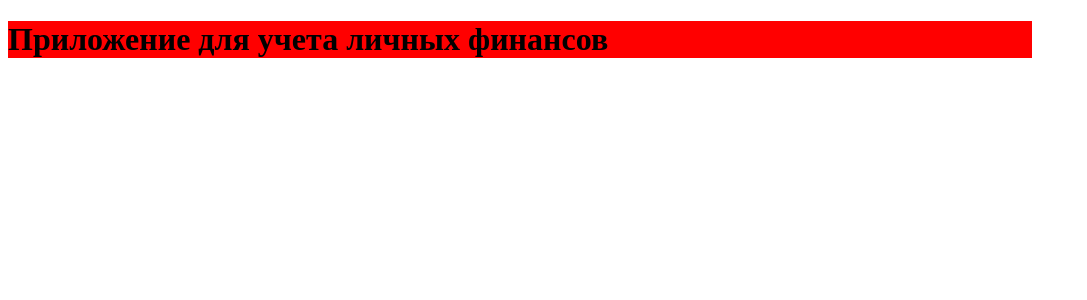
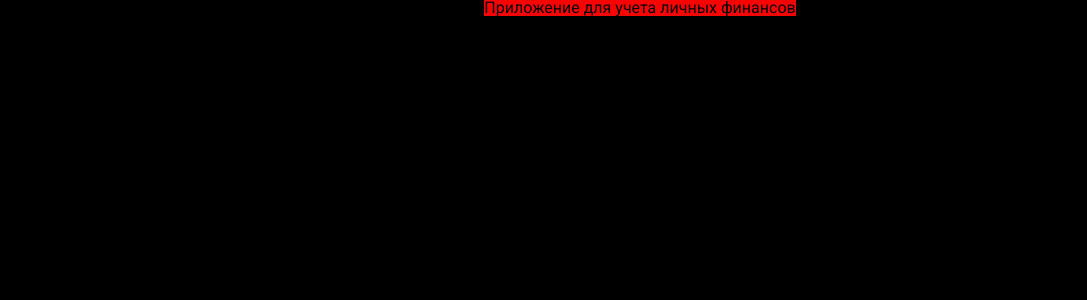
Before and after one commit to segizdev/salym, a Next.js app: page / in a window 1280 px wide. Shown: the top 300 px of the page, without its empty margins (0-1087 px from the left). Built offline with nearby package versions, Linux system fonts and the light colour scheme.

Commit message:
Setup basic styles

```diff
--- /dev/null
+++ b/src/UI/Logo/index.tsx
@@ -0,0 +1,3 @@
+export const Logo = () => {
+  <div>Salym</div>;
+};
--- a/src/app/globals.css
+++ /dev/null
@@ -1,107 +0,0 @@
-:root {
-  --max-width: 1100px;
-  --border-radius: 12px;
-  --font-mono: ui-monospace, Menlo, Monaco, 'Cascadia Mono', 'Segoe UI Mono',
-    'Roboto Mono', 'Oxygen Mono', 'Ubuntu Monospace', 'Source Code Pro',
-    'Fira Mono', 'Droid Sans Mono', 'Courier New', monospace;
-
-  --foreground-rgb: 0, 0, 0;
-  --background-start-rgb: 214, 219, 220;
-  --background-end-rgb: 255, 255, 255;
-
-  --primary-glow: conic-gradient(
-    from 180deg at 50% 50%,
-    #16abff33 0deg,
-    #0885ff33 55deg,
-    #54d6ff33 120deg,
-    #0071ff33 160deg,
-    transparent 360deg
-  );
-  --secondary-glow: radial-gradient(
-    rgba(255, 255, 255, 1),
-    rgba(255, 255, 255, 0)
-  );
-
-  --tile-start-rgb: 239, 245, 249;
-  --tile-end-rgb: 228, 232, 233;
-  --tile-border: conic-gradient(
-    #00000080,
-    #00000040,
-    #00000030,
-    #00000020,
-    #00000010,
-    #00000010,
-    #00000080
-  );
-
-  --callout-rgb: 238, 240, 241;
-  --callout-border-rgb: 172, 175, 176;
-  --card-rgb: 180, 185, 188;
-  --card-border-rgb: 131, 134, 135;
-}
-
-@media (prefers-color-scheme: dark) {
-  :root {
-    --foreground-rgb: 255, 255, 255;
-    --background-start-rgb: 0, 0, 0;
-    --background-end-rgb: 0, 0, 0;
-
-    --primary-glow: radial-gradient(rgba(1, 65, 255, 0.4), rgba(1, 65, 255, 0));
-    --secondary-glow: linear-gradient(
-      to bottom right,
-      rgba(1, 65, 255, 0),
-      rgba(1, 65, 255, 0),
-      rgba(1, 65, 255, 0.3)
-    );
-
-    --tile-start-rgb: 2, 13, 46;
-    --tile-end-rgb: 2, 5, 19;
-    --tile-border: conic-gradient(
-      #ffffff80,
-      #ffffff40,
-      #ffffff30,
-      #ffffff20,
-      #ffffff10,
-      #ffffff10,
-      #ffffff80
-    );
-
-    --callout-rgb: 20, 20, 20;
-    --callout-border-rgb: 108, 108, 108;
-    --card-rgb: 100, 100, 100;
-    --card-border-rgb: 200, 200, 200;
-  }
-}
-
-* {
-  box-sizing: border-box;
-  padding: 0;
-  margin: 0;
-}
-
-html,
-body {
-  max-width: 100vw;
-  overflow-x: hidden;
-}
-
-body {
-  color: rgb(var(--foreground-rgb));
-  background: linear-gradient(
-      to bottom,
-      transparent,
-      rgb(var(--background-end-rgb))
-    )
-    rgb(var(--background-start-rgb));
-}
-
-a {
-  color: inherit;
-  text-decoration: none;
-}
-
-@media (prefers-color-scheme: dark) {
-  html {
-    color-scheme: dark;
-  }
-}
--- /dev/null
+++ b/src/components/Landing/index.tsx
@@ -0,0 +1,7 @@
+export const Landing = () => {
+  return (
+    <div>
+      <h1>Приложение для учета личных финансов</h1>
+    </div>
+  );
+};
--- a/src/components/landing.tsx
+++ /dev/null
@@ -1,9 +0,0 @@
-export const Landing = () => {
-  return (
-    <div>
-      <div>
-        <h1>Приложение для учета личных финансов</h1>
-      </div>
-    </div>
-  );
-};
--- a/src/components/mainLayout/index.module.css
+++ b/src/components/mainLayout/index.module.css
@@ -1,5 +1,8 @@
 .main {
   max-width: 1024px;
   background-color: red;
+}
+
+.content {
   width: 100%;
 }
--- a/src/components/mainLayout/index.tsx
+++ b/src/components/mainLayout/index.tsx
@@ -1,11 +1,11 @@
 import { ReactElement } from "react";
 
-import styles from "./index.module.css";
+import classes from "./index.module.css";
 
 type Props = {
   children: ReactElement;
 };
 
 export const MainLayout = ({ children }: Props) => {
-  return <div className={styles.main}>{children}</div>;
+  return <div className={classes.main}>{children}</div>;
 };
--- /dev/null
+++ b/src/index.css
@@ -0,0 +1,133 @@
+html,
+body,
+div,
+span,
+applet,
+object,
+iframe,
+h1,
+h2,
+h3,
+h4,
+h5,
+h6,
+p,
+blockquote,
+pre,
+a,
+abbr,
+acronym,
+address,
+big,
+cite,
+code,
+del,
+dfn,
+em,
+img,
+ins,
+kbd,
+q,
+s,
+samp,
+small,
+strike,
+strong,
+sub,
+sup,
+tt,
+var,
+b,
+u,
+i,
+center,
+dl,
+dt,
+dd,
+ol,
+ul,
+li,
+fieldset,
+form,
+label,
+legend,
+table,
+caption,
+tbody,
+tfoot,
+thead,
+tr,
+th,
+td,
+article,
+aside,
+canvas,
+details,
+embed,
+figure,
+figcaption,
+footer,
+header,
+hgroup,
+menu,
+nav,
+output,
+ruby,
+section,
+summary,
+time,
+mark,
+audio,
+video {
+  margin: 0;
+  padding: 0;
+  border: 0;
+  font-size: 100%;
+  font: inherit;
+  vertical-align: baseline;
+}
+/* HTML5 display-role reset for older browsers */
+article,
+aside,
+details,
+figcaption,
+figure,
+footer,
+header,
+hgroup,
+menu,
+nav,
+section {
+  display: block;
+}
+body {
+  line-height: 1;
+}
+ol,
+ul {
+  list-style: none;
+}
+blockquote,
+q {
+  quotes: none;
+}
+blockquote:before,
+blockquote:after,
+q:before,
+q:after {
+  content: "";
+  content: none;
+}
+table {
+  border-collapse: collapse;
+  border-spacing: 0;
+}
+
+:root {
+  --bg-main: #000;
+
+  background-color: var(--bg-main);
+  width: 100%;
+  display: flex;
+  justify-content: center;
+}
--- a/src/pages/_app.tsx
+++ b/src/pages/_app.tsx
@@ -2,16 +2,28 @@
 import type { NextPage } from "next";
 import type { AppProps } from "next/app";
 
+import "../index.css";
+
 export type NextPageWithLayout<P = {}, IP = P> = NextPage<P, IP> & {
   getLayout?: (page: ReactElement) => ReactNode;
 };
+import { Roboto } from "next/font/google";
 
 type AppPropsWithLayout = AppProps & {
   Component: NextPageWithLayout;
 };
 
+const roboto = Roboto({
+  weight: "400",
+  subsets: ["latin"],
+});
+
 export default function MyApp({ Component, pageProps }: AppPropsWithLayout) {
   const getLayout = Component.getLayout ?? ((page) => page);
 
-  return getLayout(<Component {...pageProps} />);
+  return (
+    <main className={roboto.className}>
+      {getLayout(<Component {...pageProps} />)}
+    </main>
+  );
 }
--- a/src/pages/index.tsx
+++ b/src/pages/index.tsx
@@ -1,5 +1,5 @@
-import { Landing } from "@/components/landing";
-import { MainLayout } from "@/components/mainLayout";
+import { Landing } from "@/components/Landing";
+import { MainLayout } from "@/components/MainLayout";
 import { ReactElement } from "react";
 
 export default function Home() {
```
Also changed, not shown: src/app/layout.tsx (deleted, +0 -18 lines).
